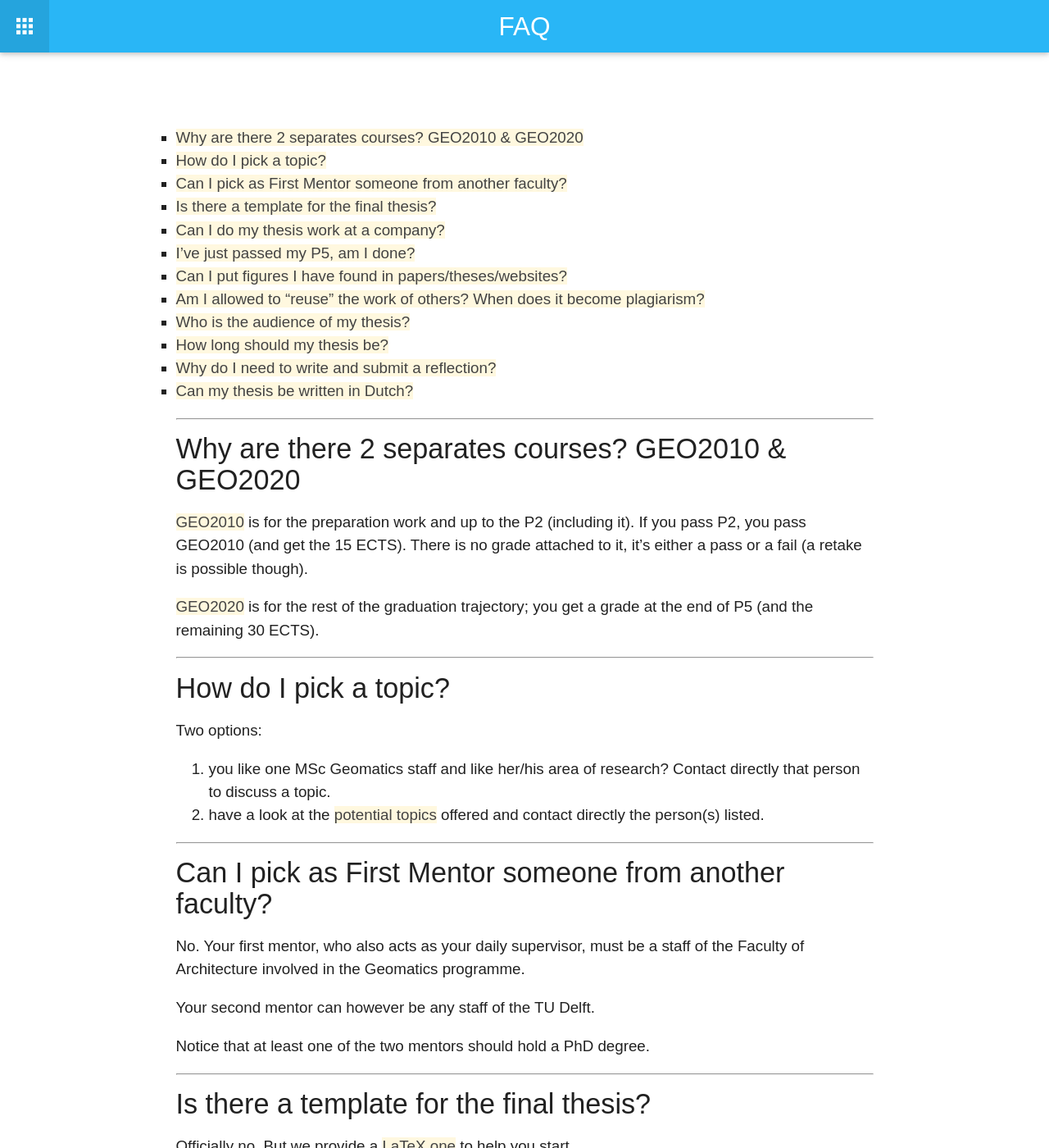
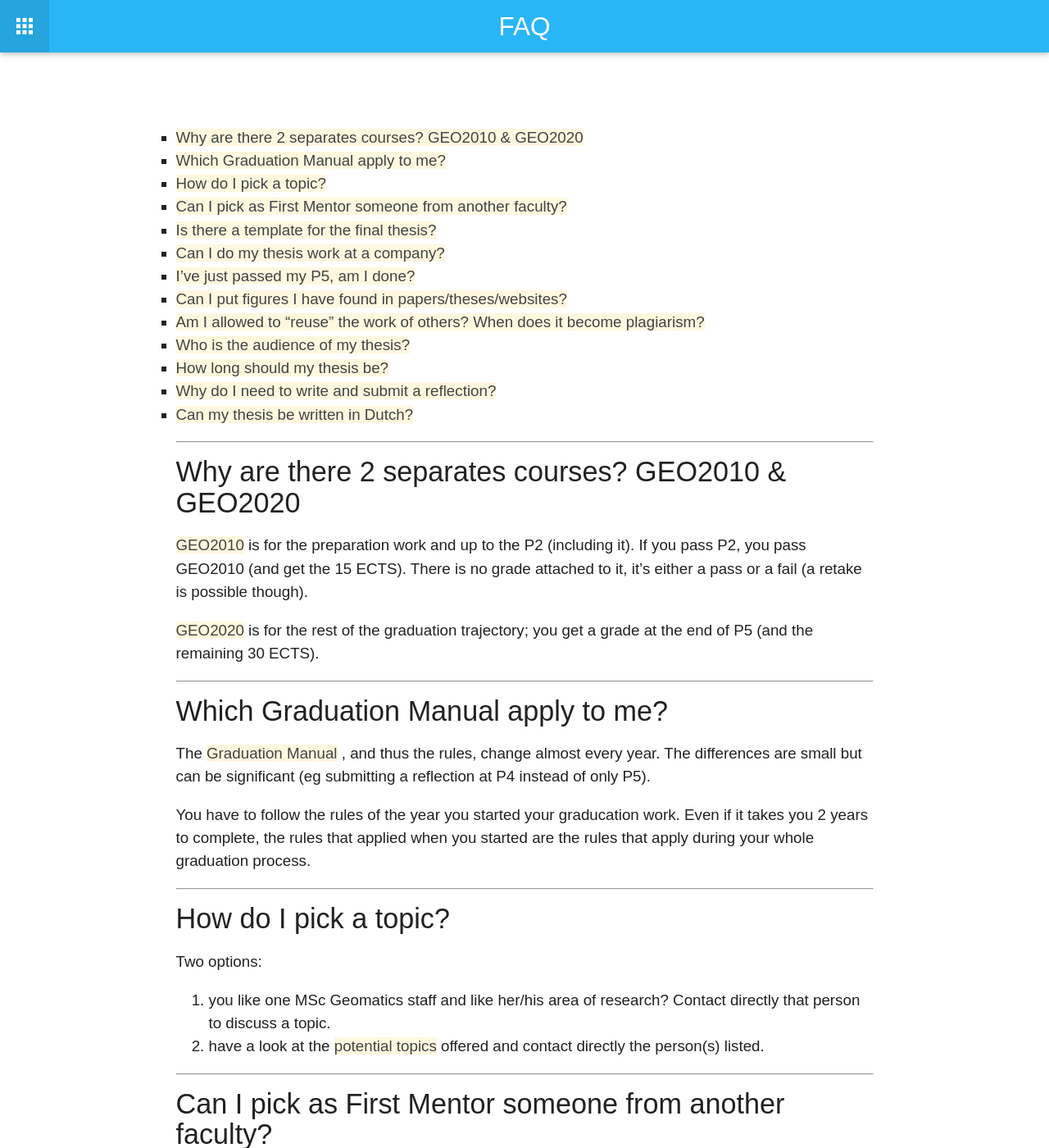
Before and after one commit to tudelft3d/geo2020, a Jekyll site: the page built from faq/index.md, in a window 1280 px wide and 1400 px high. Shown: the whole window at 82% size. Built offline with Jekyll 4.4.1, drawn with Linux system fonts in a browser that asks for light colours; nearby versions of some CDN libraries.

Commit message:
rules = those when you started

```diff
--- a/faq/index.md
+++ b/faq/index.md
@@ -17,6 +17,16 @@ If you pass P2, you pass GEO2010 (and get the 15 ECTS).
 There is no grade attached to it, it's either a pass or a fail (a retake is possible though).
 
 [GEO2020](http://www.studiegids.tudelft.nl/a101_displayCourse.do?course_id=35531) is for the rest of the graduation trajectory; you get a grade at the end of P5 (and the remaining 30 ECTS).
+
+- - -
+
+#### Which Graduation Manual apply to me?
+
+The [Graduation Manual]({{ "/rules/" | prepend: site.baseurl }}) , and thus the rules, change almost every year.
+The differences are small but can be significant (eg submitting a reflection at P4 instead of only P5).
+
+You have to follow the rules of the year you started your graducation work.
+Even if it takes you 2 years to complete, the rules that applied when you started are the rules that apply during your whole graduation process.
 
 - - -
 
```
Also changed, not shown: rules/index.md (+2 -0 lines).
